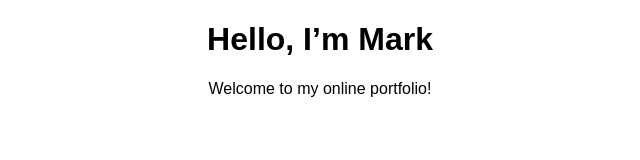
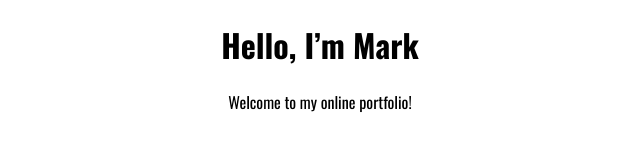
Before and after one commit to marknavar/marknavar.github.io, a plain HTML site: page index.html in a window 1280 px wide. Shown: the whole page, without its empty margins (320-960 px from the left). Drawn offline with nearby package versions, Linux system fonts and the light colour scheme.

Commit message:
Update style.css

```diff
--- a/style.css
+++ b/style.css
@@ -212,7 +212,12 @@ optgroup {
 
 /** End Normalize **/
 
-
+body {
+	font-family: "Oswald", sans-serif;
+  	font-optical-sizing: auto;
+  	font-weight: 400;
+  	font-style: normal;
+}
 h1, p {
 	text-align: center;
 }
```
